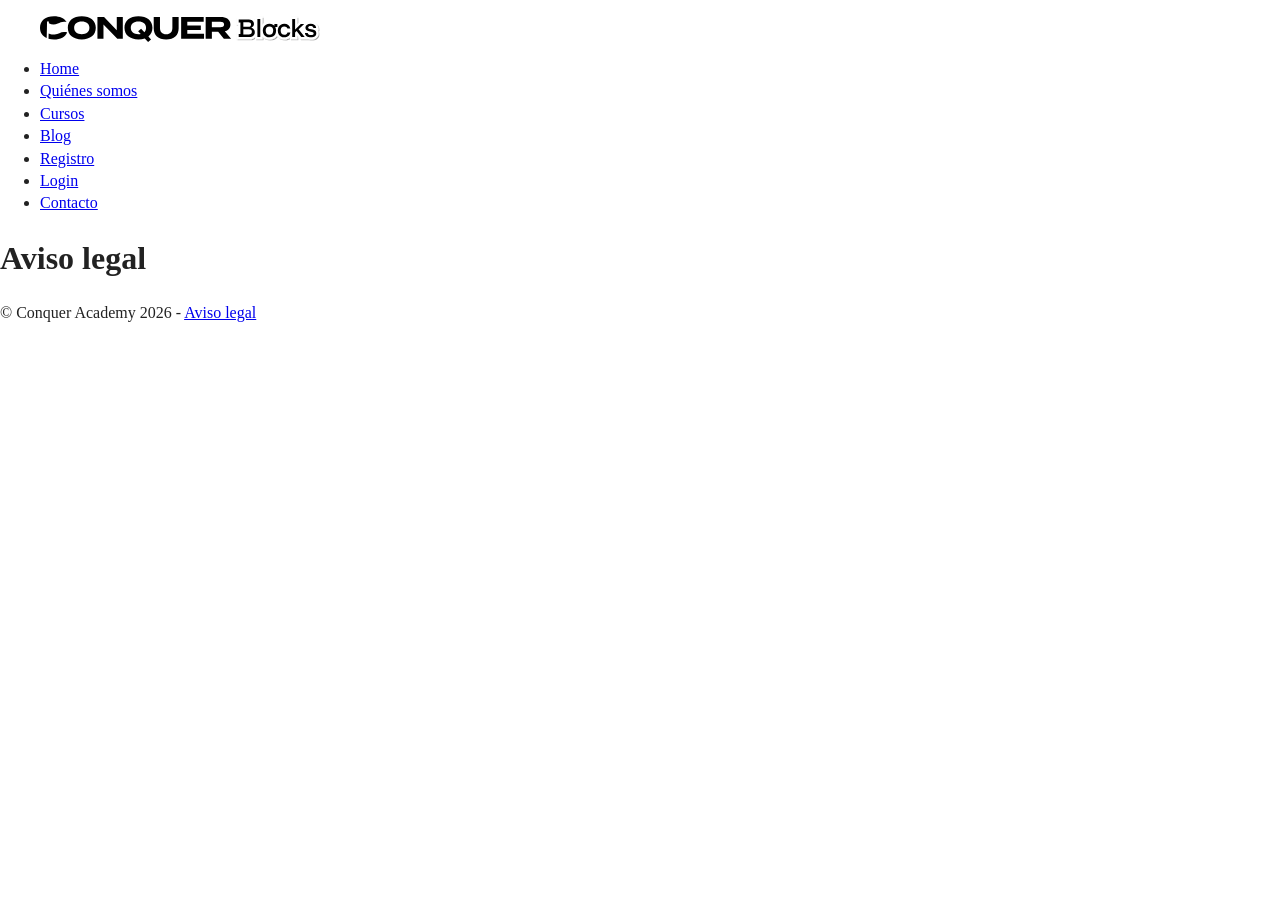
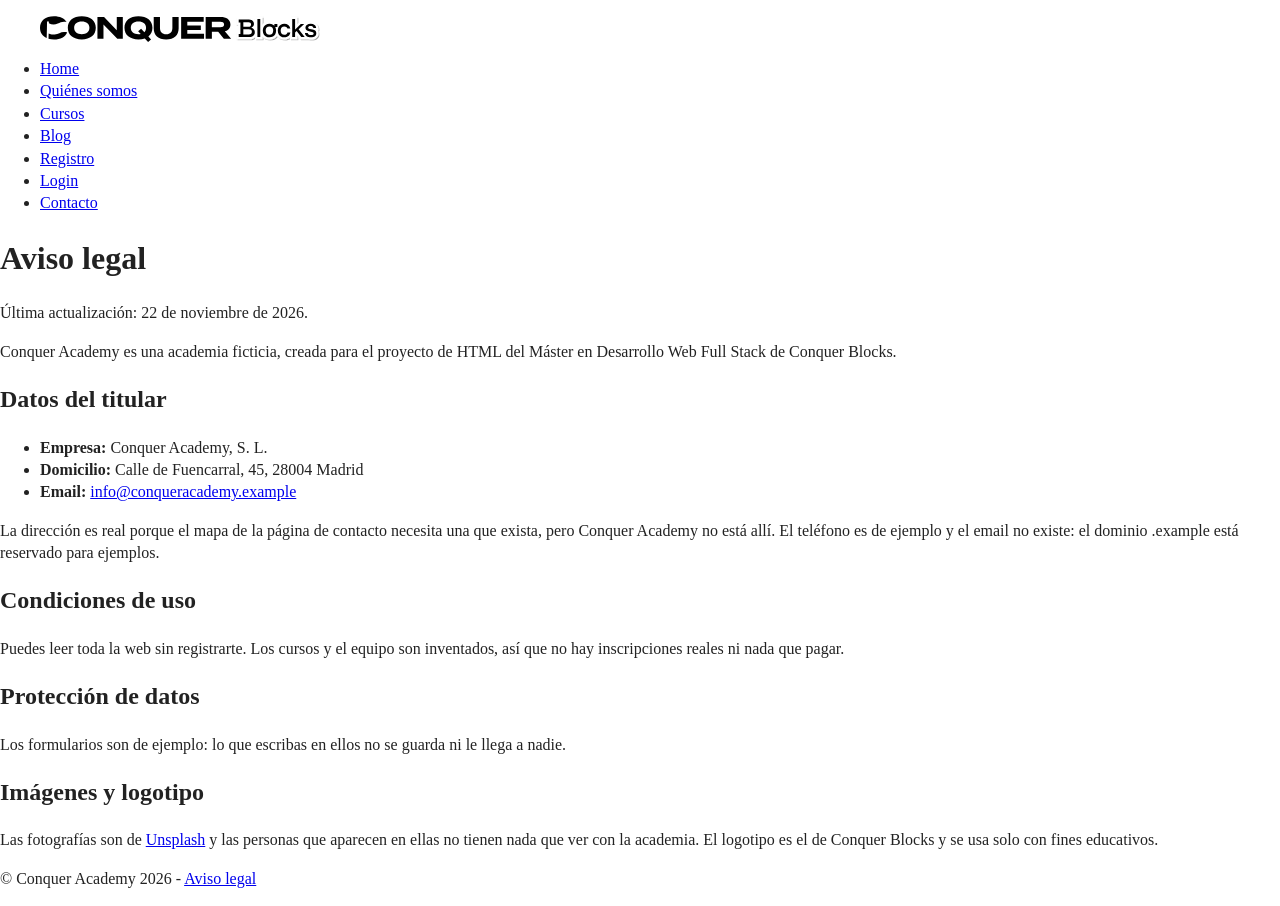
Before and after one commit to juliofombella/conquer-academy, a website: page aviso-legal.html in a window 1280 px wide. Before the commit the page ends 800 px from the top, so only its background shows below. Drawn offline with Linux system fonts and the light colour scheme.

Commit message:
Aviso legal

```diff
--- a/aviso-legal.html
+++ b/aviso-legal.html
@@ -21,7 +21,7 @@
 <body>
   <header>
     <figure>
-      <img width="280" src="img/common/logotipo-conquer.svg" alt="Logotipo de Conquer Academy">
+      <img width="280" src="img/common/logotipo-conquer.svg" alt="Logotipo de Conquer Blocks">
     </figure>
     <nav>
       <ul>
@@ -38,6 +38,33 @@
 
   <main>
     <h1>Aviso legal</h1>
+    <p>Última actualización: 22 de noviembre de 2026.</p>
+    <p>Conquer Academy es una academia ficticia, creada para el proyecto de HTML del Máster en Desarrollo Web Full Stack de Conquer Blocks.</p>
+
+    <section>
+      <h2>Datos del titular</h2>
+      <ul>
+        <li><strong>Empresa:</strong> Conquer Academy, S. L.</li>
+        <li><strong>Domicilio:</strong> Calle de Fuencarral, 45, 28004 Madrid</li>
+        <li><strong>Email:</strong> <a href="mailto:info@conqueracademy.example">info@conqueracademy.example</a></li>
+      </ul>
+      <p>La dirección es real porque el mapa de la página de contacto necesita una que exista, pero Conquer Academy no está allí. El teléfono es de ejemplo y el email no existe: el dominio .example está reservado para ejemplos.</p>
+    </section>
+
+    <section>
+      <h2>Condiciones de uso</h2>
+      <p>Puedes leer toda la web sin registrarte. Los cursos y el equipo son inventados, así que no hay inscripciones reales ni nada que pagar.</p>
+    </section>
+
+    <section>
+      <h2>Protección de datos</h2>
+      <p>Los formularios son de ejemplo: lo que escribas en ellos no se guarda ni le llega a nadie.</p>
+    </section>
+
+    <section>
+      <h2>Imágenes y logotipo</h2>
+      <p>Las fotografías son de <a target="_blank" href="https://unsplash.com">Unsplash</a> y las personas que aparecen en ellas no tienen nada que ver con la academia. El logotipo es el de Conquer Blocks y se usa solo con fines educativos.</p>
+    </section>
   </main>
 
   <footer>
```
Also changed, not shown: __plantilla.html (+1 -1 lines).
